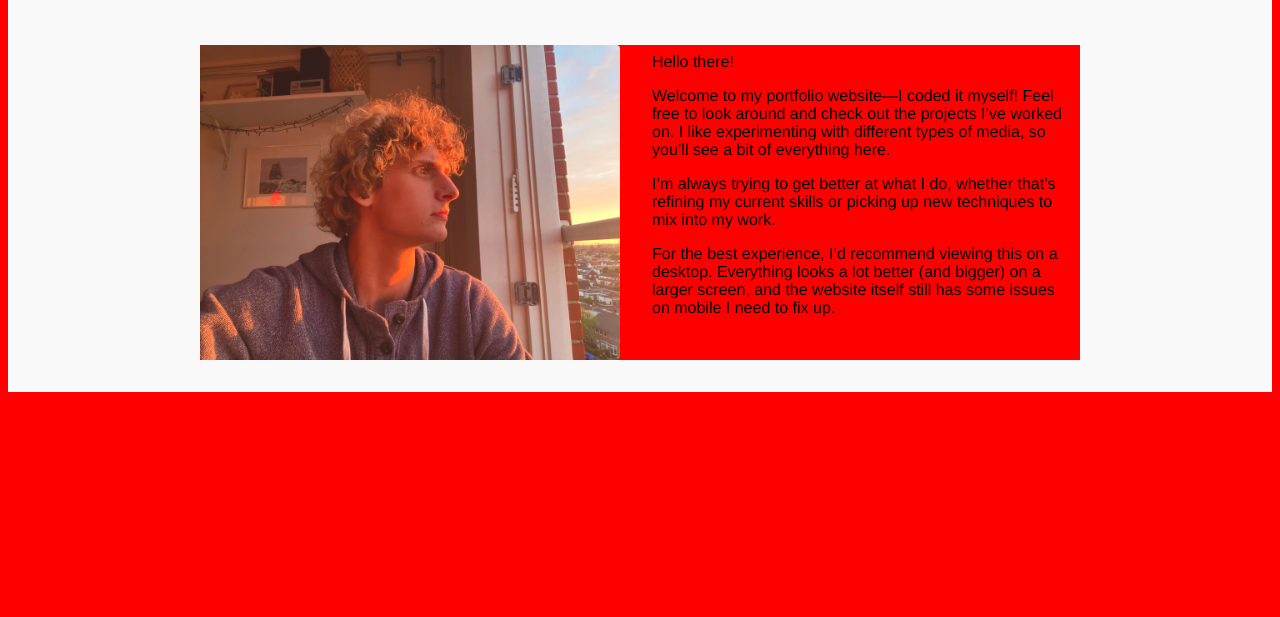
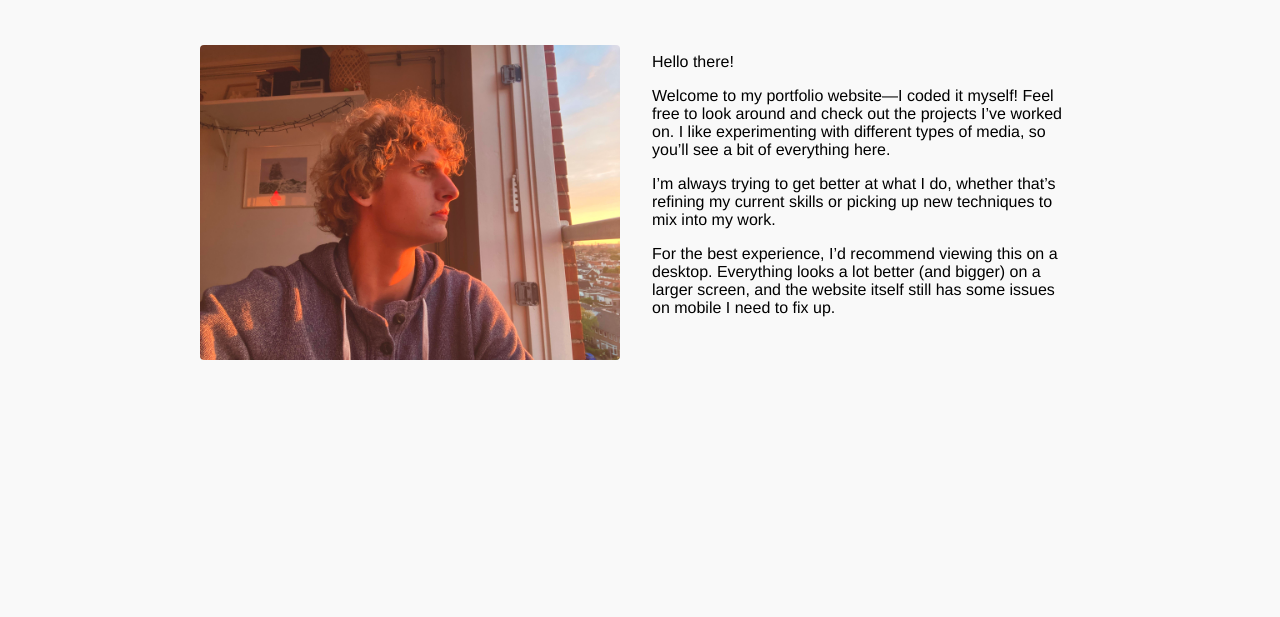
Before and after one commit to Teun217/Portfolio, a plain HTML site: page index.html in a window 1280 px wide. Shown: the part 183-800 px from the top of the page. Drawn offline with Linux system fonts and the light colour scheme.

Commit message:
Update about_styling.css

```diff
--- a/styles/about_styling.css
+++ b/styles/about_styling.css
@@ -54,7 +54,3 @@ p {
     }
 
 }
-
-* {
-    background-color: red;
-}
```
